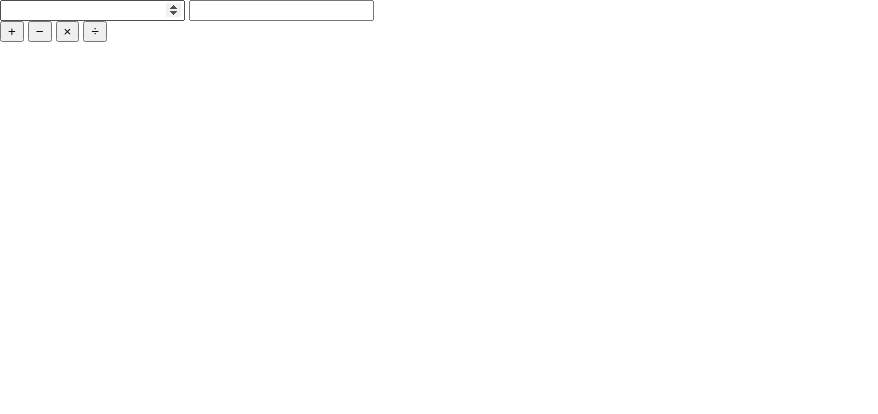
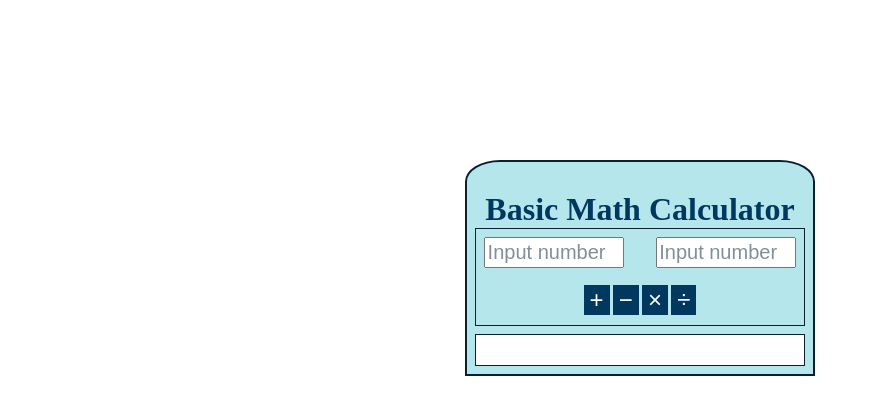
Before and after one commit to GoodnessObi/Calculator, a plain HTML site: page index.html in a window 1280 px wide. Shown: the whole page, without its empty margins (0-878 px from the left). Drawn offline with Linux system fonts and the light colour scheme.

Commit message:
add styling

```diff
--- a/index.html
+++ b/index.html
@@ -8,11 +8,15 @@
 </head>
 <body>
     <div class="calculator">
+        <h1>Basic Math Calculator</h1>
         <div class="calculator-display">
-            <input type="number" id="first-number">
-            <input type="number" id="second-number">
+            <div class="calculator-input">
+                <input type="number" id="first-number" placeholder="Input number">
+                <input type="number" id="second-number" placeholder="Input number">
+            </div>
 
-           <div>
+
+           <div class="calculator-buttons">
             <button class="math-keys">&plus;</button>
             <button class="math-keys">&minus;</button>
             <button class="math-keys">&times;</button>
--- a/style/style.css
+++ b/style/style.css
@@ -9,7 +9,73 @@ html {
 body {
     margin: 0;
     padding: 0;
+    color: #01385F;
 }
 
 .calculator {
+    border: 2px solid #072133;
+    width: 25%;
+    min-width: 350px;
+    margin: 10rem auto;
+    padding: 0.5rem;
+    background-color: #b5e6ec;
+    border-radius: 10% 10% 0 0;
 }
+
+.calculator-display,
+#math-result {
+    border: 1px solid #072133;
+}
+
+.calculator-input,
+.calculator-buttons {
+    display: flex;
+    flex-flow: row nowrap;
+    justify-content: space-between;
+    padding: 0.5rem;
+}
+
+.calculator-buttons {
+    justify-content: center;
+}
+
+button {
+    font-size: 1.5rem;
+    margin: 0.1rem;
+    background-color: #01385F;
+    color: #fff;
+    border: none;
+    /* border-radius: 50%; */
+}
+
+button:active,
+button:hover {
+   background-color: #072133;
+}
+
+input {
+    width: 45%;
+    font-size: 1.25rem;
+    padding: 0.1rem;
+    color: #072133;
+}
+
+input::placeholder {
+    color: #072133;
+    opacity: 0.5;
+}
+
+#math-result {
+    width: 100%;
+    text-align: center;
+    height: 2rem;
+    font-size: 1.5rem;
+    margin-top: 0.5rem;
+    background-color: #fff;
+    color: #072133;
+}
+
+h1 {
+    text-align: center;
+    margin-bottom: 0;
+}
```
